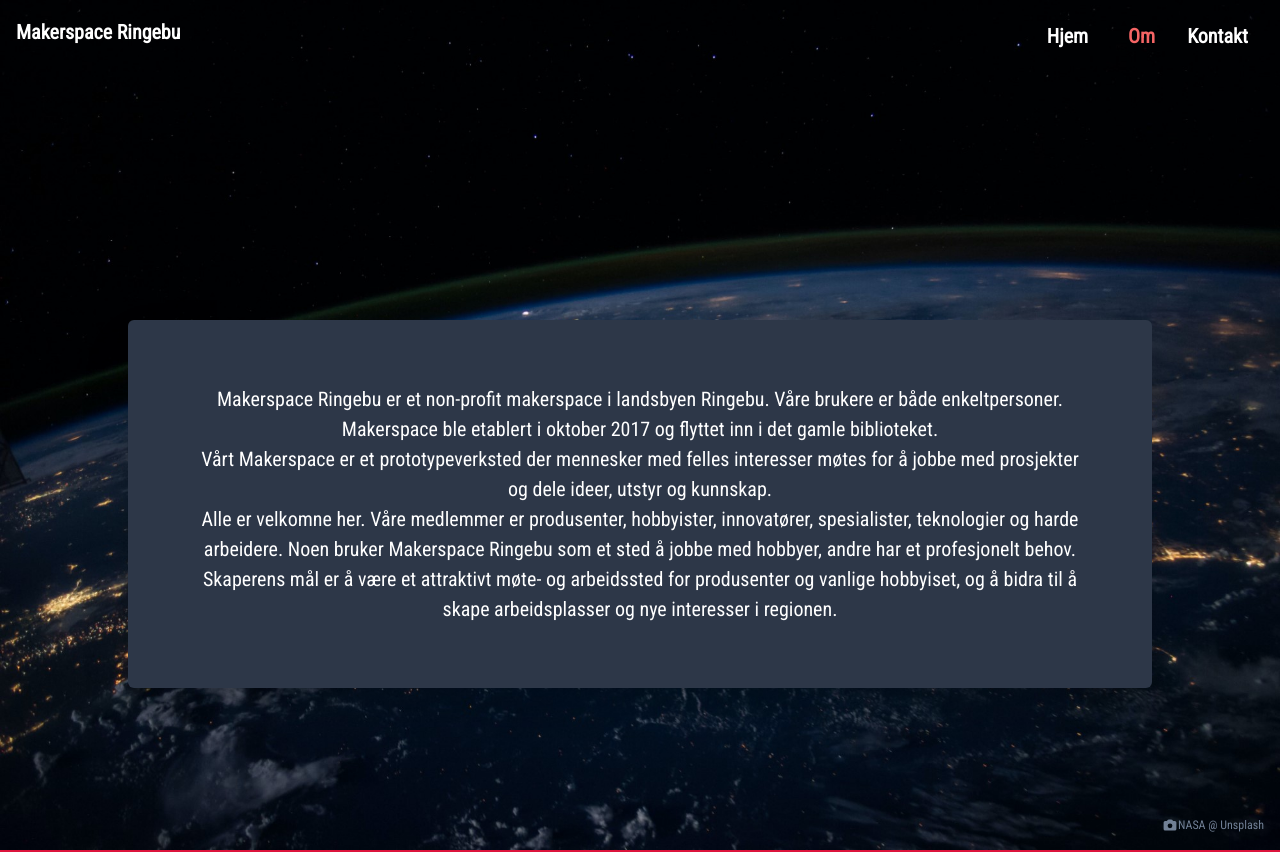
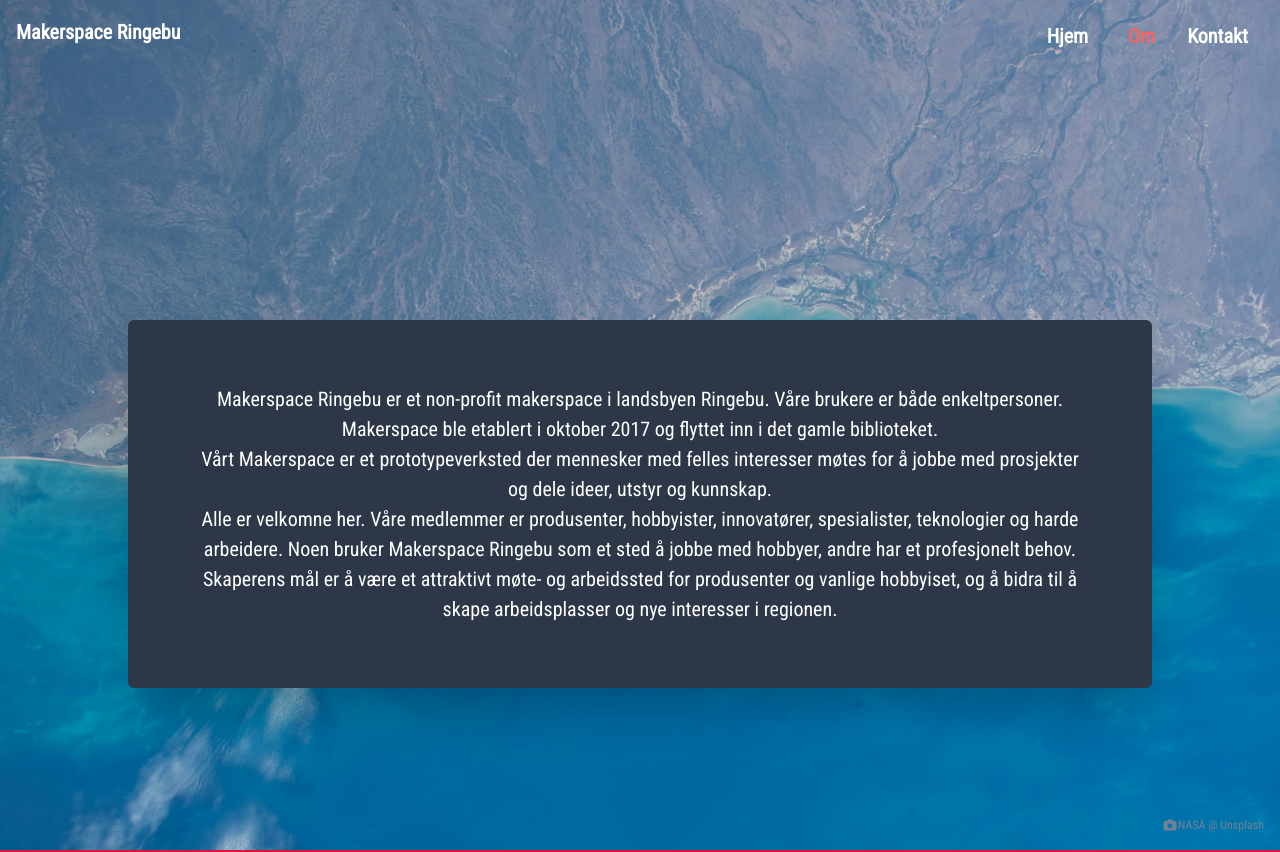
Before and after one commit to tiboine/makerspace, a Vue app: page /om in a window 1280 px wide. Shown: the top 852 px of the page. Built offline with nearby package versions, Linux system fonts and the light colour scheme.

Commit message:
new bg image and fixed padding

```diff
--- a/src/views/Main.vue
+++ b/src/views/Main.vue
@@ -81,13 +81,15 @@
       </div>
     </div>
     <div class="bg2 bg-fixed h-64"></div>
-    <div class="container-xl bg-gray-600">
-      <h2 class="text-2xl md:text-5xl text-white uppercase py-16">
+    <div class="container-xl bg-gray-600 py-8 lg:py-24">
+      <h2 class="text-2xl md:text-5xl text-white uppercase py-2">
         Hva finner du på Makerspace?
       </h2>
       <div class="lg:grid grid-cols-3 lg:p-12 gap-20">
         <div class="box mb-12 p-4 md:p-8 bg-red-600 shadow-xl m-4 lg:m-0">
-          <h2 class="text-lg md:text-xl text-white uppercase pb-2">Arduino</h2>
+          <h2 class="text-lg md:text-xl text-white uppercase pb-2">
+            Arduino
+          </h2>
           <p>
             Arduino er en åpen kildekode-elektronikkplattform basert på
             brukervennlig maskinvare og programvare. Den er beregnet på alle som
@@ -145,7 +147,8 @@
           </p>
         </div>
       </div>
-      <div class="box"></div>
+    </div>
+    <div>
       <iframe
         id="maps"
         src="https://www.google.com/maps/embed?pb=!1m18!1m12!1m3!1d1901.9611847226818!2d10.138288452263176!3d61.529663682396155!2m3!1f0!2f0!3f0!3m2!1i1024!2i768!4f13.1!3m3!1m2!1s0x466ae63e8f3e84e9%3A0x2b1ed0e856b6388f!2sMakerspace%20Ringebu!5e0!3m2!1sen!2sno!4v1588974334076!5m2!1sen!2sno"
--- a/src/views/Om.vue
+++ b/src/views/Om.vue
@@ -51,7 +51,7 @@
 
 <style scoped>
 .bg {
-  background-image: url("../assets/img/nasa-earth.jpg");
+  background-image: url("../assets/img/nasa-ocean-2k.jpg");
 }
 .first {
   grid-template-areas:
```
Also changed, not shown: src/assets/img/nasa-ocean-2k.jpg (added).
